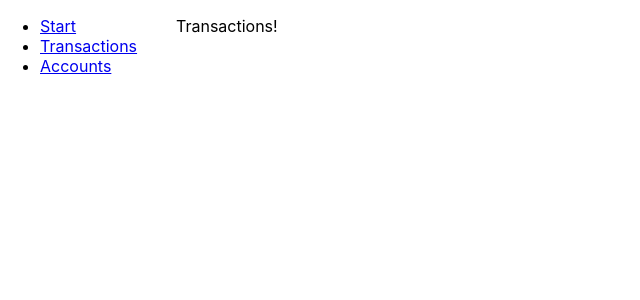
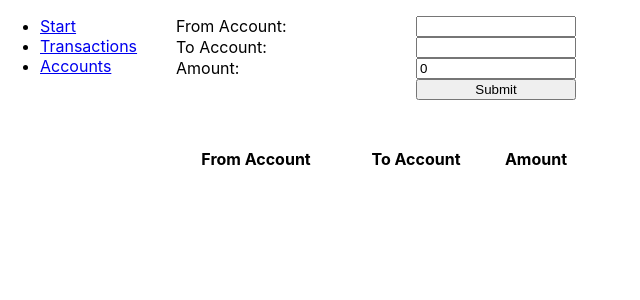
Before and after one commit to thenativeweb/temp--redux, a React (Create React App) app: page /transactions in a window 1280 px wide. Shown: the top 300 px of the page, without its empty margins (0-640 px from the left). Built offline with nearby package versions, Linux system fonts and the light colour scheme.

Commit message:
feat: Build transaction log store and form.

```diff
--- a/package.json
+++ b/package.json
@@ -12,9 +12,11 @@
     "@types/react-dom": "18.0.6",
     "react": "^18.2.0",
     "react-dom": "^18.2.0",
+    "react-redux": "8.0.2",
     "react-router": "6.3.0",
     "react-router-dom": "6.3.0",
     "react-scripts": "5.0.1",
+    "redux": "4.2.0",
     "typescript": "4.7.4",
     "web-vitals": "2.1.4"
   },
--- /dev/null
+++ b/src/components/TransactionForm.css
@@ -0,0 +1,10 @@
+.transaction-form {
+    display: grid;
+    grid-template-columns: 15rem 10rem;
+
+    margin-bottom: 3rem;
+}
+
+.transaction-form button {
+    grid-column-start: 2;
+}
--- /dev/null
+++ b/src/components/TransactionForm.tsx
@@ -0,0 +1,59 @@
+import { useDispatch } from 'react-redux';
+import { StoreDispatch } from '../store/store';
+import { useState } from 'react';
+import { addTransaction } from '../store/reducers/transactionLog';
+import * as React from 'react';
+import './TransactionForm.css';
+
+const TransactionForm: React.FunctionComponent = () => {
+  const dispatch = useDispatch<StoreDispatch>();
+
+  const [ fromAccount, setFromAccount ] = useState('');
+  const [ toAccount, setToAccount ] = useState('');
+  const [ amount, setAmount ] = useState(0);
+
+  const handleFromAccountChange: React.EventHandler<React.ChangeEvent<HTMLInputElement>> = (event) => {
+    setFromAccount(event.target.value);
+  }
+  const handleToAccountChange: React.EventHandler<React.ChangeEvent<HTMLInputElement>> = (event) => {
+    setToAccount(event.target.value);
+  }
+  const handleAmountChange: React.EventHandler<React.ChangeEvent<HTMLInputElement>> = (event) => {
+    setAmount(Number(event.target.value));
+  }
+  const handleSubmit: React.EventHandler<React.FormEvent<HTMLFormElement>> = (event) => {
+    event.preventDefault();
+    dispatch(addTransaction({
+      fromAccount,
+      toAccount,
+      amount
+    }));
+    setFromAccount('');
+    setToAccount('');
+    setAmount(0);
+  };
+
+  return (
+    <form onSubmit={handleSubmit} className='transaction-form'>
+      <label htmlFor='from-account'>
+        From Account:
+      </label>
+      <input name='from-account' type='text' value={fromAccount} onChange={handleFromAccountChange} />
+      <label htmlFor='to-account'>
+        To Account:
+      </label>
+      <input name='to-account' type='text' value={toAccount} onChange={handleToAccountChange} />
+      <label htmlFor='amount'>
+        Amount:
+      </label>
+      <input name='amount' type='number' value={amount} onChange={handleAmountChange} />
+      <button type='submit'>
+        Submit
+      </button>
+    </form>
+  )
+};
+
+export {
+  TransactionForm
+};
--- /dev/null
+++ b/src/components/TransactionTable.css
@@ -0,0 +1,12 @@
+.transaction-table {
+    display: grid;
+    grid-template-columns: 10rem 10rem 5rem;
+}
+
+.transaction-table thead, .transaction-table tbody, .transaction-table tr {
+    display: contents;
+}
+
+.transaction-table tr:nth-child(2) td {
+    background: lightgray;
+}
--- /dev/null
+++ b/src/components/TransactionTable.tsx
@@ -0,0 +1,36 @@
+import { TransactionLog } from '../store/reducers/transactionLog';
+import * as React from 'react';
+import './TransactionTable.css';
+
+interface TransactionTableProps {
+  transactions: TransactionLog;
+}
+
+const TransactionTable: React.FunctionComponent<TransactionTableProps> = ({ transactions }) => {
+  return (
+    <table className='transaction-table'>
+      <thead>
+      <th>
+        From Account
+      </th>
+      <th>
+        To Account
+      </th>
+      <th>
+        Amount
+      </th>
+      </thead>
+      <tbody>
+      {transactions.map((transaction, index) => (<tr key={index}>
+        <td>{ transaction.fromAccount }</td>
+        <td>{ transaction.toAccount }</td>
+        <td>{ transaction.amount }</td>
+      </tr>))}
+      </tbody>
+    </table>
+  )
+};
+
+export {
+  TransactionTable
+};
--- a/src/index.tsx
+++ b/src/index.tsx
@@ -1,16 +1,23 @@
+import App from './App';
 import { BrowserRouter } from 'react-router-dom';
+import { Provider } from 'react-redux';
 import React from 'react';
 import ReactDOM from 'react-dom/client';
+import { storeFactory } from './store/store';
 import './index.css';
-import App from './App';
 
 const root = ReactDOM.createRoot(
   document.getElementById('root') as HTMLElement
 );
+
+const reduxStore = storeFactory();
+
 root.render(
   <React.StrictMode>
-    <BrowserRouter>
-      <App />
-    </BrowserRouter>
+    <Provider store={reduxStore}>
+      <BrowserRouter>
+        <App />
+      </BrowserRouter>
+    </Provider>
   </React.StrictMode>
 );
--- a/src/pages/Transactions.tsx
+++ b/src/pages/Transactions.tsx
@@ -1,9 +1,17 @@
+import { TransactionForm } from '../components/TransactionForm';
+import { TransactionLog } from '../store/reducers/transactionLog';
+import { TransactionTable } from "../components/TransactionTable";
+import { State } from '../store/store';
+import { useSelector } from 'react-redux';
 import * as React from 'react';
 
 const Transactions: React.FunctionComponent = () => {
+  const transactions = useSelector<State, TransactionLog>((state) => state.transactions);
+
   return (
     <div>
-      Transactions!
+      <TransactionForm />
+      <TransactionTable transactions={transactions} />
     </div>
   );
 };
--- /dev/null
+++ b/src/store/reducers/transactionLog.ts
@@ -0,0 +1,49 @@
+import { Action, ActionCreator, Reducer } from 'redux';
+
+interface Transaction {
+  fromAccount: string;
+  toAccount: string;
+  amount: number;
+}
+
+interface TransactionAction extends Action<'ADD_TRANSACTION'> {
+  transaction: Transaction;
+}
+
+type TransactionLog = Transaction[];
+
+const addTransaction = ({ fromAccount, toAccount, amount }: {
+  fromAccount: string;
+  toAccount: string;
+  amount: number;
+}): TransactionAction => {
+  return {
+    type: 'ADD_TRANSACTION',
+    transaction: {
+      fromAccount,
+      toAccount,
+      amount
+    }
+  }
+}
+
+const transactionLogReducer: Reducer<TransactionLog, TransactionAction> = (state=[], action) => {
+  switch (action.type) {
+    case 'ADD_TRANSACTION': {
+      return [ ...state, action.transaction ];
+    }
+    default: {
+      return state;
+    }
+  }
+};
+
+export type {
+  Transaction,
+  TransactionAction,
+  TransactionLog
+};
+export {
+  addTransaction,
+  transactionLogReducer
+};
--- /dev/null
+++ b/src/store/store.ts
@@ -0,0 +1,21 @@
+import { TransactionAction, transactionLogReducer } from "./reducers/transactionLog";
+import { createStore, combineReducers, Dispatch, StateFromReducersMapObject } from 'redux';
+
+const reducers = {
+  transactions: transactionLogReducer
+};
+
+const storeFactory = () => {
+  return createStore(combineReducers(reducers));
+};
+
+type State = StateFromReducersMapObject<typeof reducers>;
+type StoreDispatch = Dispatch<TransactionAction>;
+
+export type {
+  State,
+  StoreDispatch
+};
+export {
+  storeFactory
+};
```
Also changed, not shown: 1 other file (tests, documents, lock files or other folders).
